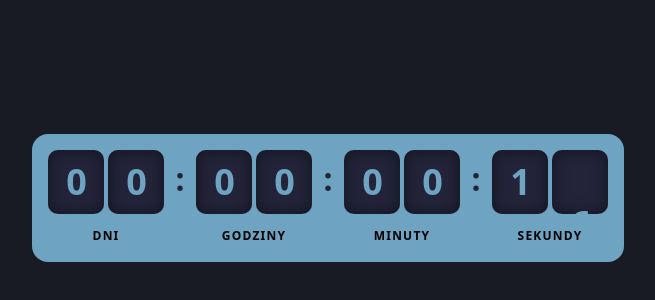
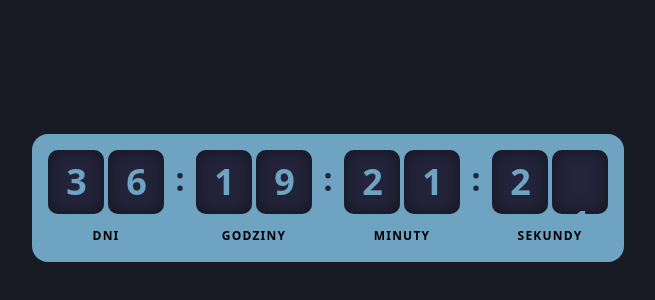
Before and after one commit to Kuba-Walczak/countdown-component, a React (Vite) app: page / in a window 1280 px wide. Shown: the part 202-502 px from the top of the page, without its empty margins (312-967 px from the left). Built offline with nearby package versions, Linux system fonts and the light colour scheme.

Commit message:
ref: removed temporary test function

```diff
--- a/src/App.tsx
+++ b/src/App.tsx
@@ -1,19 +1,12 @@
-import { useMemo } from "react";
 import Countdown from "./components/Countdown";
 
 export default function App() {
-  const targetDate = useMemo(() => {
-    const date = new Date();
-    date.setSeconds(date.getSeconds() + 20);
-    return date.toISOString();
-  }, []);
-
   return (
     <main className="relative bg-background min-h-screen flex items-center justify-center p-4">
       <div className="flex flex-col items-center gap-6">
         <section className={`theme-night rounded-3xl bg-background p-4`}>
           <Countdown
-            targetDate={targetDate}
+            targetDate={"2027-04-20T15:00:00Z"}
           />
         </section>
       </div>
```
